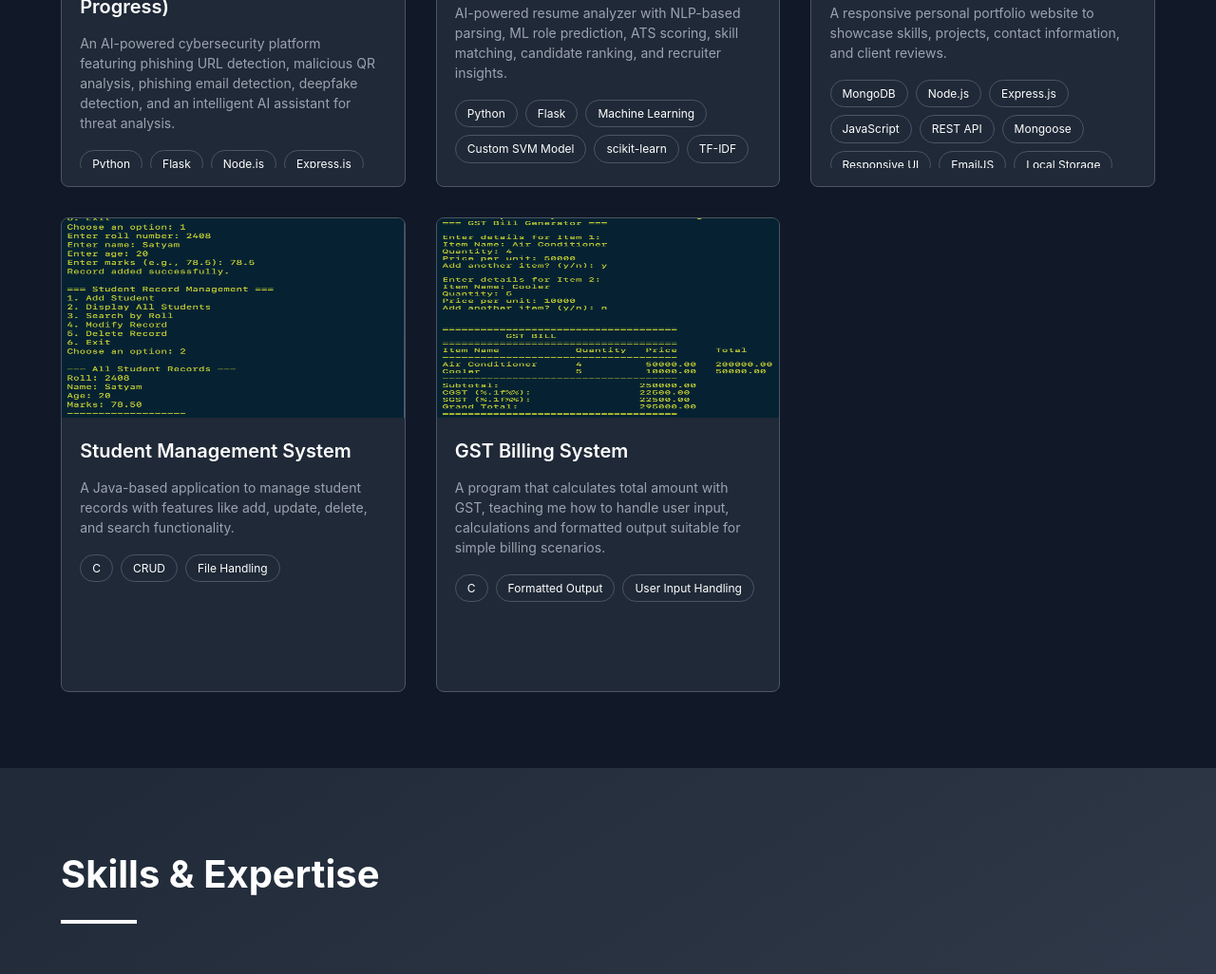
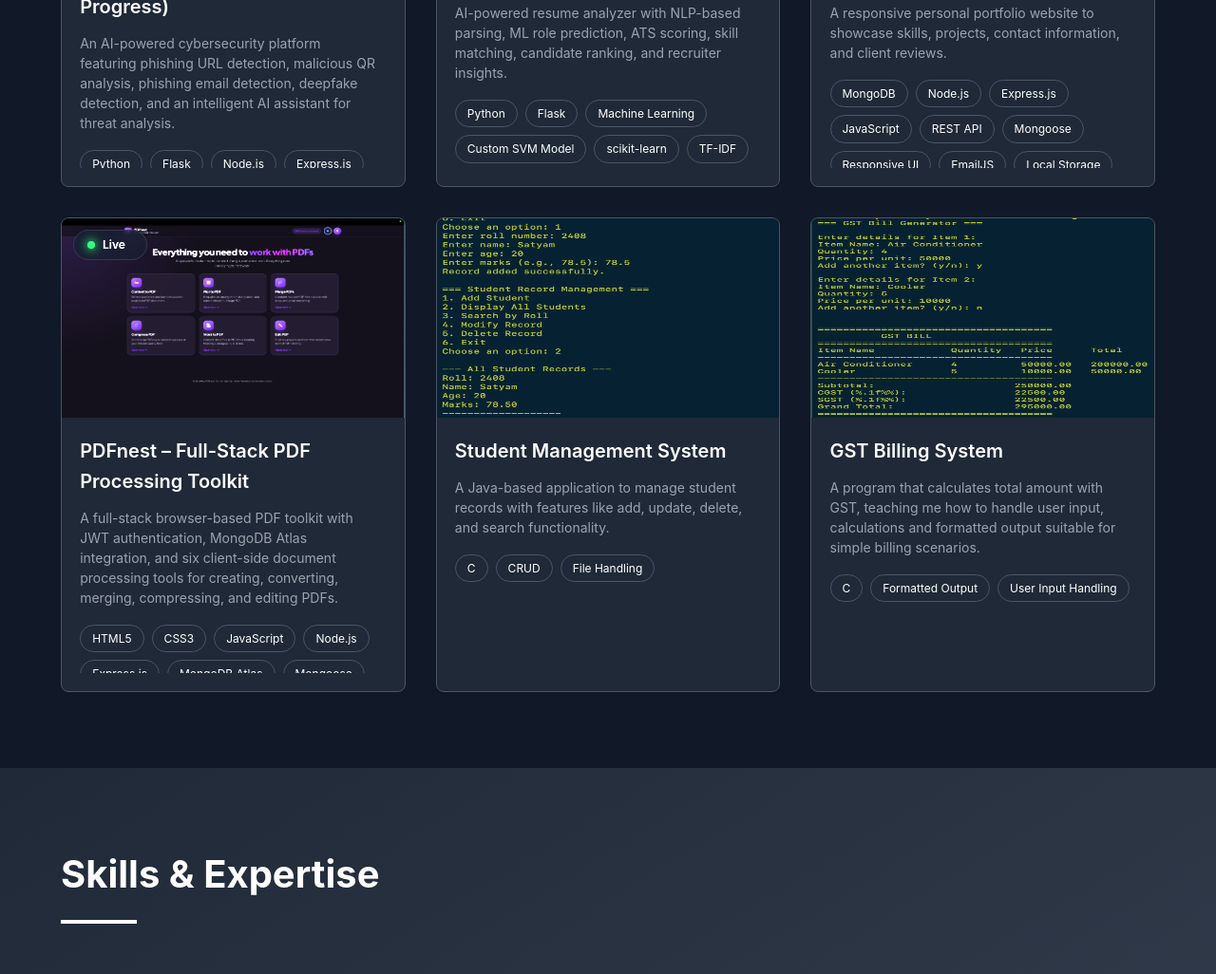
Before and after one commit to Satyamtiwari23/Portfolio, a plain HTML site: page index.html in a window 1280 px wide. Shown: the part 2442-3468 px from the top of the page at 95% size. Drawn offline with nearby package versions, Linux system fonts and the light colour scheme; no server answers.

Commit message:
added a pdf project

```diff
--- a/index.html
+++ b/index.html
@@ -252,7 +252,8 @@
                 </span>
 
               </div>
-              <img src="images/resume.png" height="210" width="360" alt="AI Resume Screening & Candidate Ranking System">
+              <img src="images/resume.png" height="210" width="360"
+                alt="AI Resume Screening & Candidate Ranking System">
             </div>
 
             <div class="project-info">
@@ -342,7 +343,72 @@
 
           </div>
         </a>
-        <!-- Project 4 -->
+
+
+        <!-- Project 3 -->
+        <a href="https://satyamtiwari23.github.io/pdf_generator/" target="_blank" rel="noopener noreferrer"
+          class="project-link">
+
+          <div class="project-card tilt-element" data-intensity="3">
+
+            <div class="project-image">
+
+              <div class="live-badge">
+                Live
+                <span class="live-text">
+                  ↗ Try It
+                </span>
+              </div>
+
+              <img src="images/pdfnest.png" height="210" width="360" alt="PDFnest — All-in-one PDF Toolkit">
+
+            </div>
+
+            <div class="project-info">
+
+              <h3 class="project-title">
+                PDFnest – Full-Stack PDF Processing Toolkit
+              </h3>
+
+              <div class="project-content">
+
+                <p class="project-description">
+                  A full-stack browser-based PDF toolkit with JWT authentication,
+                  MongoDB Atlas integration, and six client-side document processing
+                  tools for creating, converting, merging, compressing, and editing PDFs.
+                </p>
+
+                <div class="project-tags">
+
+                  <span class="tag">HTML5</span>
+                  <span class="tag">CSS3</span>
+                  <span class="tag">JavaScript</span>
+                  <span class="tag">Node.js</span>
+                  <span class="tag">Express.js</span>
+                  <span class="tag">MongoDB Atlas</span>
+                  <span class="tag">Mongoose</span>
+                  <span class="tag">JWT</span>
+                  <span class="tag">bcrypt</span>
+                  <span class="tag">REST API</span>
+                  <span class="tag">pdf-lib</span>
+                  <span class="tag">PDF.js</span>
+                  <span class="tag">jsPDF</span>
+                  <span class="tag">Mammoth.js</span>
+                  <span class="tag">GitHub Pages</span>
+                  <span class="tag">Vercel</span>
+
+                </div>
+
+              </div>
+
+            </div>
+
+          </div>
+
+        </a>
+
+
+        <!-- Project 5 -->
         <div class="project-card tilt-element" data-intensity="3">
 
           <div class="project-image">
@@ -374,7 +440,7 @@
 
         </div>
 
-        <!-- Project 5 -->
+        <!-- Project 6 -->
         <div class="project-card tilt-element" data-intensity="3">
 
           <div class="project-image">
```
Also changed, not shown: images/pdfnest.png (added).
